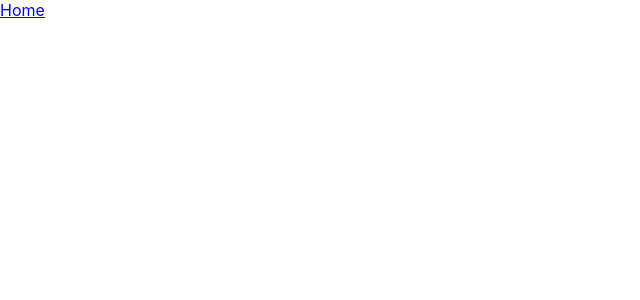
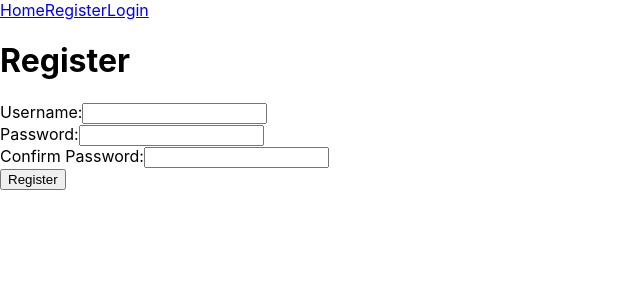
Before and after one commit to Daniel-231/maseixame, a React (Create React App) app in the folder client/: page /register in a window 1280 px wide. Before the commit this address had no page. Shown: the top 300 px of the page, without its empty margins (0-640 px from the left). Built offline with nearby package versions, Linux system fonts and the light colour scheme.

Commit message:
Register || Login UI

```diff
--- a/client/src/App.tsx
+++ b/client/src/App.tsx
@@ -1,12 +1,15 @@
-import React, { FC } from 'react';
+import { FC } from 'react';
 
 import { BrowserRouter as Router, Routes, Route} from 'react-router-dom';
 
 // Pages
 import HomeScreen from './screens/HomeScreen';
+import LoginScreen from './screens/LoginScreen';
+import RegisterScreen from './screens/RegisterScreen';
 
 // Components
 import Navbar from './components/Navbar';
+
 
 const App: FC = () => {
   return (
@@ -14,6 +17,8 @@ const App: FC = () => {
       <Navbar />
       <Routes>
         <Route path="/" element={<HomeScreen />} />
+        <Route path="/register" element={<RegisterScreen />} />
+        <Route path="/login" element={<LoginScreen />} />
       </Routes>
     </Router>
   );
--- a/client/src/components/Navbar.tsx
+++ b/client/src/components/Navbar.tsx
@@ -2,12 +2,19 @@ import React, { useState } from 'react';
 import { Link } from 'react-router-dom';
 
 const Navbar: React.FC = () => {
+
     return (
       <nav className="navbar">
         <div className="navbar-container">
           <div className="nav-menu">
             <Link to="/" className="nav-link">
               Home
+            </Link>
+            <Link to="/register" className="nav-link">
+              Register
+            </Link>
+            <Link to="/login" className="nav-link">
+              Login
             </Link>
           </div>
         </div>
--- /dev/null
+++ b/client/src/screens/LoginScreen.tsx
@@ -0,0 +1,56 @@
+import React from "react";
+import axios from "axios";
+import { useState } from "react";
+
+import { useNavigate } from "react-router-dom";
+
+
+const LoginScreen: React.FC = () => {
+    const [username, setUsername] = useState("");
+    const [password, setPassword] = useState("");
+    const [error, setError] = useState("");
+
+    const navigate = useNavigate();
+
+    const handleSubmit = async (e: React.FormEvent) => {
+        e.preventDefault();
+        try {
+            const response = await axios.post("http://localhost:5000/user/login", {
+                username,
+                password,
+            });
+            console.log("Login successful:", response.data);
+            navigate('/');
+        }
+        catch (error) {
+            if (axios.isAxiosError(error)) {
+                setError(error.response?.data.message || "Login failed");
+            } else {
+                setError("An unexpected error occurred");
+            }
+        }
+        finally {
+            setUsername("");
+            setPassword("");
+        }
+    }
+    return (
+        <div>
+            <h1>Login</h1>
+            <form>
+                <div>
+                    <label htmlFor="username">Username:</label>
+                    <input type="text" id="username" name="username" />
+                </div>
+                <div>
+                    <label htmlFor="password">Password:</label>
+                    <input type="password" id="password" name="password" />
+                </div>
+                <button onClick={handleSubmit} type="submit">Login</button>
+                {error && <p style={{ color: "red" }}>{error}</p>}
+            </form>
+        </div>
+    )
+}
+
+export default LoginScreen;
--- /dev/null
+++ b/client/src/screens/RegisterScreen.tsx
@@ -0,0 +1,66 @@
+import React from "react";
+import { useState } from "react";
+import axios from "axios";
+
+import { useNavigate } from "react-router-dom";
+
+const RegisterScreen: React.FC = () => {
+    const [username, setUsername] = useState("");
+    const [password, setPassword] = useState("");
+    const [confirmPassword, setConfirmPassword] = useState("");
+    const [error, setError] = useState("");
+
+    const navigate = useNavigate();
+
+    const handleSubmit = async (e: React.FormEvent) => {
+        e.preventDefault();
+        if (password !== confirmPassword) {
+            setError("Passwords do not match");
+            return;
+        }
+        try {
+            const response = await axios.post("http://localhost:5000/user/register", {
+                username,
+                password,
+            });
+            console.log("Registration successful:", response.data);
+            // Redirect to home page
+            navigate('/');
+        } catch (error) {
+            if (axios.isAxiosError(error)) {
+                setError(error.response?.data.message || "Registration failed");
+            } else {
+                setError("An unexpected error occurred");
+            }
+        }
+        finally {
+            setUsername("");
+            setPassword("");
+            setConfirmPassword("");
+        }
+    };
+
+    return (
+        <div>
+            <h1>Register</h1>
+            <form>
+                <div>
+                    <label htmlFor="username">Username:</label>
+                    <input type="text" id="username" name="username" />
+                </div>
+                <div>
+                    <label htmlFor="password">Password:</label>
+                    <input type="password" id="password" name="password" />
+                </div>
+                <div>
+                    <label htmlFor="confirmPassword">Confirm Password:</label>
+                    <input type="password" id="confirmPassword" name="confirmPassword" />
+                </div>
+                <button onClick={handleSubmit} type="submit">Register</button>
+                {error && <p style={{ color: "red" }}>{error}</p>}
+            </form>
+        </div>
+    )
+}
+
+export default RegisterScreen;
```
Also changed, not shown: 1 other file (tests, documents, lock files or other folders).
